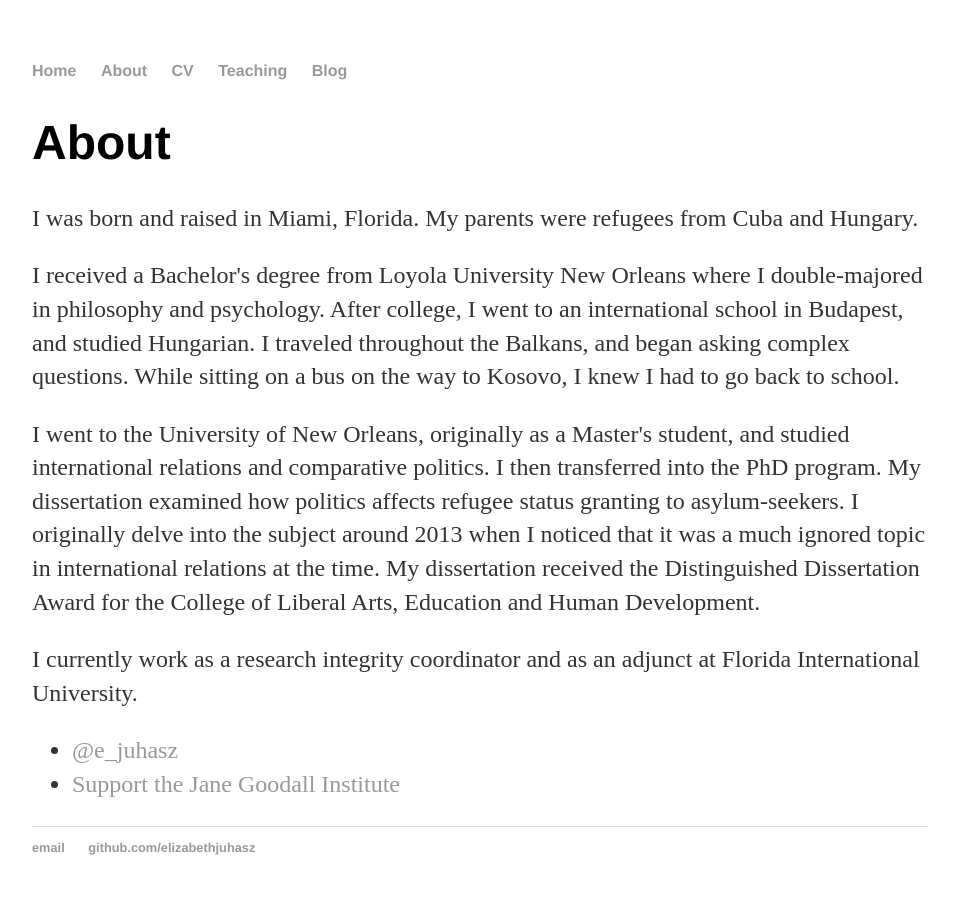
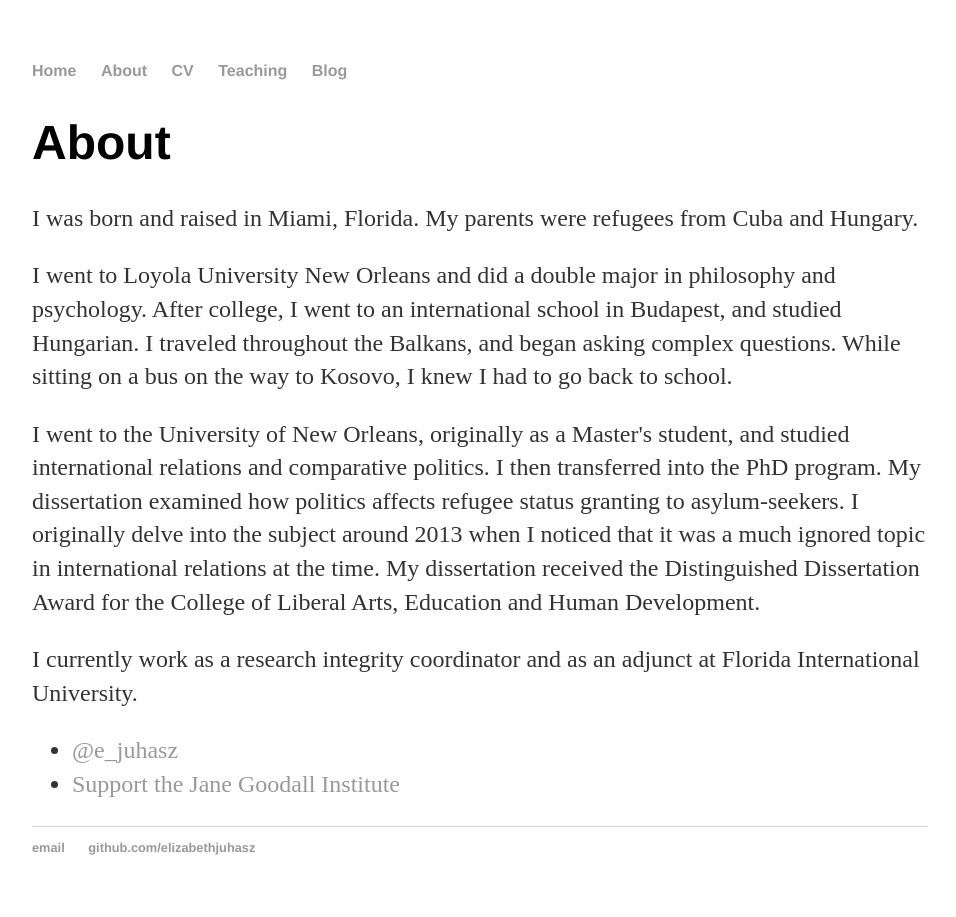
Before and after one commit to elizabethjuhasz/elizabethjuhasz.github.io, a Jekyll site: the page built from about/index.html, in a window 1280 px wide. Shown: the whole page, without its empty margins (160-1116 px from the left). Built offline with Jekyll 4.4.1, drawn with Linux system fonts in a browser that asks for light colours.

Commit message:
Update index.html

```diff
--- a/about/index.html
+++ b/about/index.html
@@ -6,7 +6,7 @@ title: About Elizabeth Juhasz
 		<div class="about">
 			<h1>About</h1>
 			<p>I was born and raised in Miami, Florida. My parents were refugees from Cuba and Hungary.</p>
-		        <p>I received a Bachelor's degree from Loyola University New Orleans where I double-majored in philosophy and psychology. After college, I went to an international school in Budapest, and studied Hungarian. I traveled throughout the Balkans, and began asking complex questions. While sitting on a bus on the way to Kosovo, I knew I had to go back to school.</p>
+		        <p>I went to Loyola University New Orleans and did a double major in philosophy and psychology. After college, I went to an international school in Budapest, and studied Hungarian. I traveled throughout the Balkans, and began asking complex questions. While sitting on a bus on the way to Kosovo, I knew I had to go back to school.</p>
 			<p>I went to the University of New Orleans, originally as a Master's student, and studied international relations and comparative politics. I then transferred into the PhD program. My dissertation examined how politics affects refugee status granting to asylum-seekers. I originally delve into the subject around 2013 when I noticed that it was a much ignored topic in international relations at the time. My dissertation received the Distinguished Dissertation Award for the College of Liberal Arts, Education and Human Development.</p>
 			<p>I currently work as a research integrity coordinator and as an adjunct at Florida International University.</p>
 				<ul class="contacts">
```
